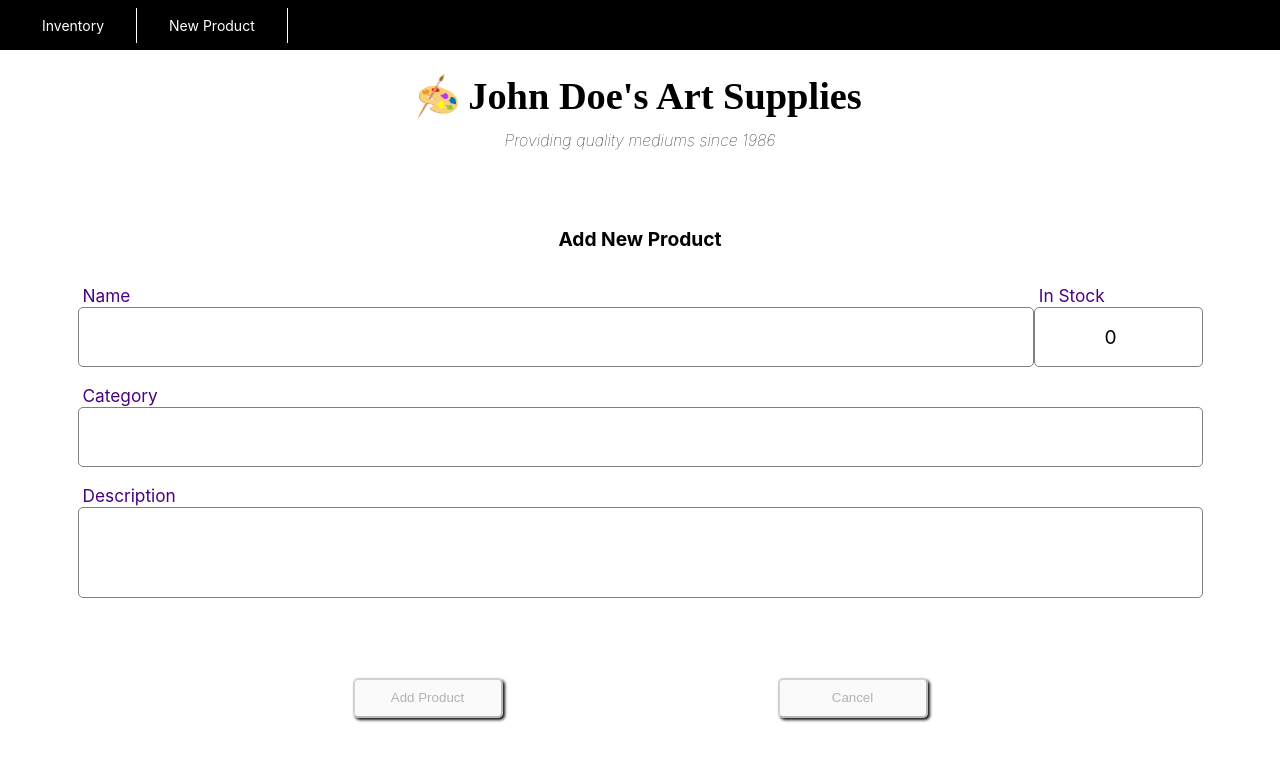
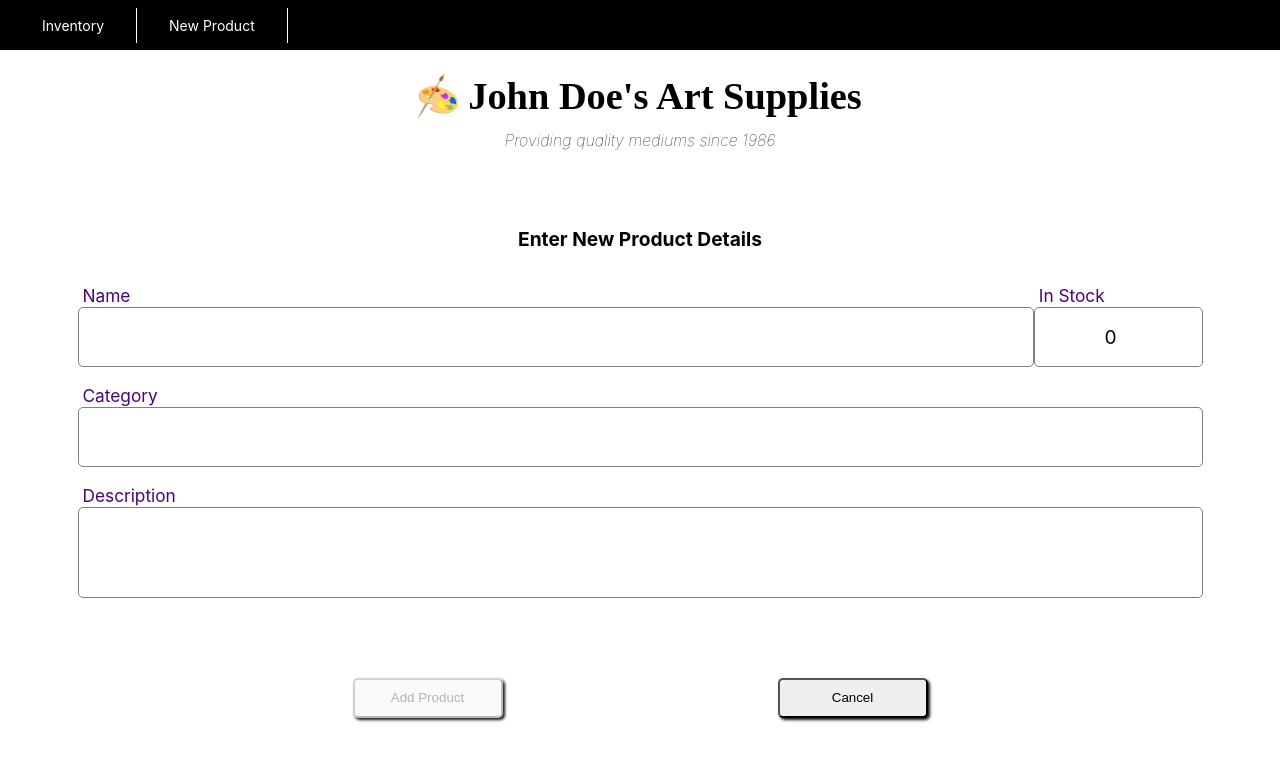
Before and after one commit to ntgarrett/CRUD_inventory, a Next.js app in the folder client/: page /new in a window 1280 px wide. Shown: the top 760 px of the page. Built offline with nearby package versions, Linux system fonts and the light colour scheme.

Commit message:
Adjusts description

```diff
--- a/client/pages/new/index.js
+++ b/client/pages/new/index.js
@@ -53,7 +53,7 @@ const AddProduct = () => {
   return (
     <div className={`${productStyles.container} ${productStyles.newform}`}>
       <h4 className={productStyles.infolabel}>
-        Add New Product
+        Enter New Product Details
       </h4>
       <div className={productStyles.name}>
         <label className={productStyles.fieldlabel}>Name</label>
@@ -122,9 +122,12 @@ const AddProduct = () => {
         </button>
         <button
           className={productStyles.btn}
-          disabled={isEdited()}
           onClick={() => {
-            if (window.confirm('Discard changes?')) {
+            if (!isEdited()) {
+              if (window.confirm('Discard changes?')) {
+                router.push('/');
+              }
+            } else {
               router.push('/');
             }
           }}
```
